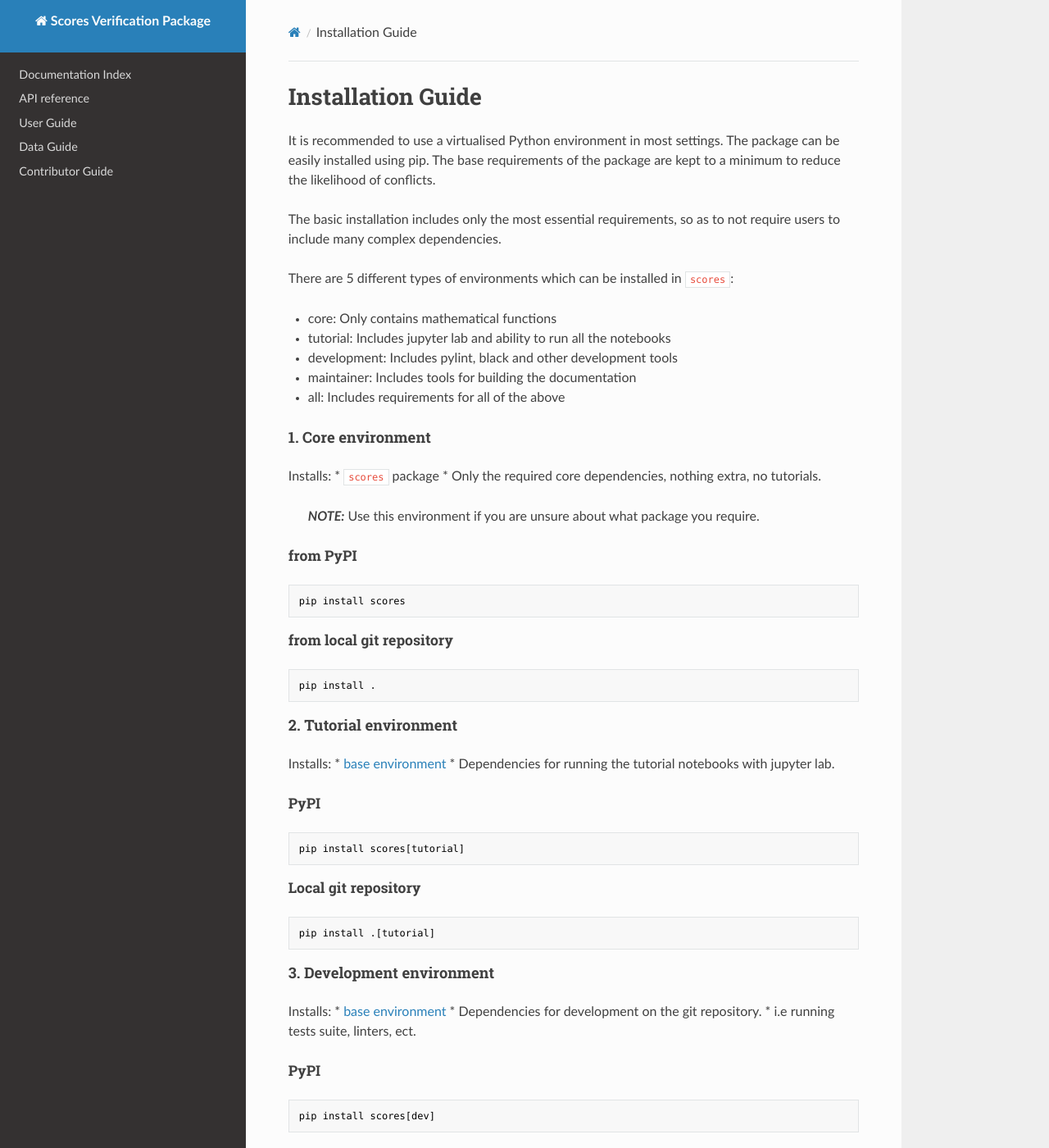
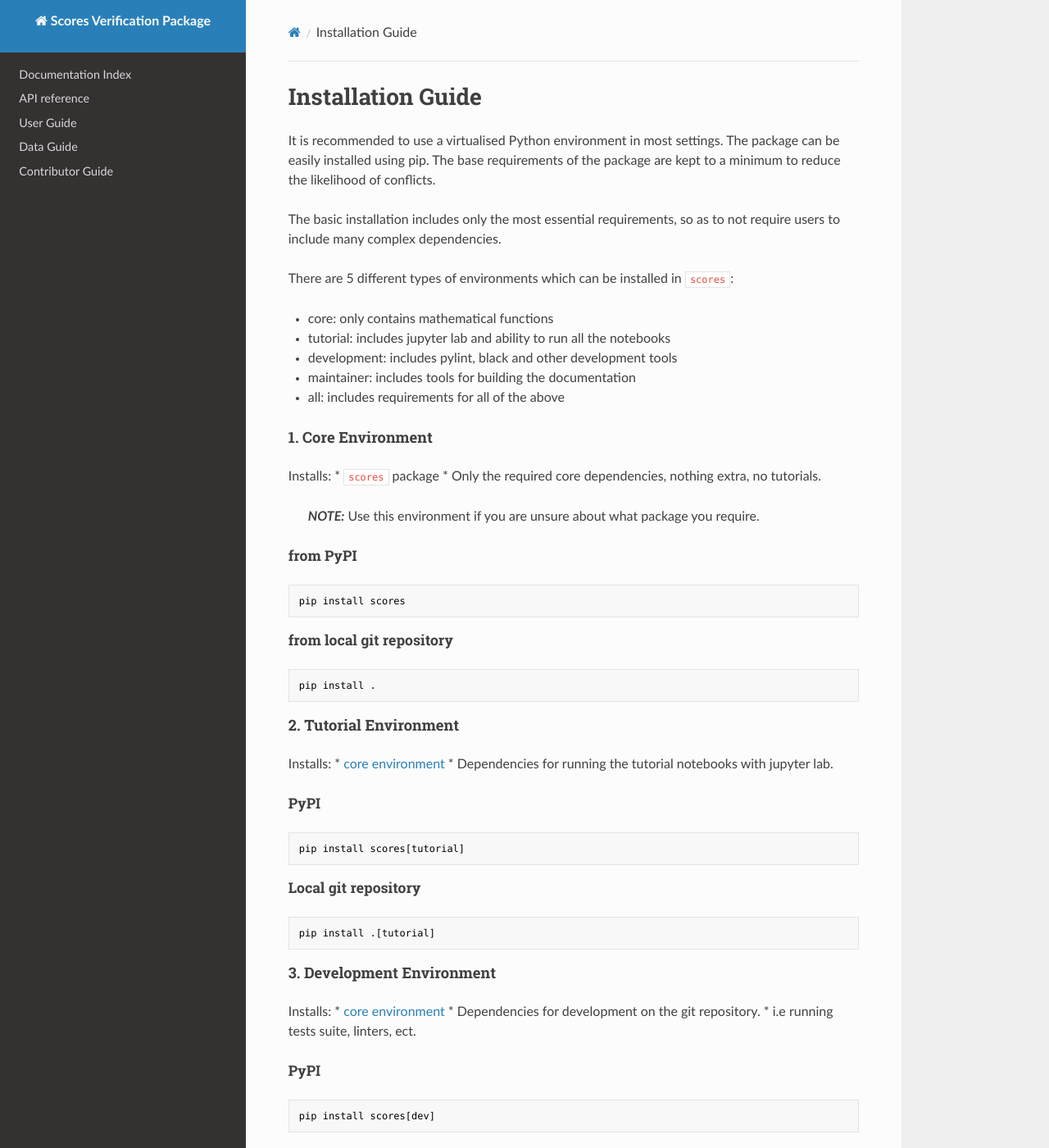
Before and after one commit to nci/scores, an MkDocs documentation site: the page built from docs/installation.md, in a window 1280 px wide and 1400 px high. Shown: the whole window at 82% size. Built offline with MkDocs 1.6.1, drawn with Linux system fonts in a browser that asks for light colours; nearby versions of some CDN libraries; some of the changed text lies outside the part shown.

Commit message:
RTD tweak

````diff
--- a/docs/installation.md
+++ b/docs/installation.md
@@ -6,13 +6,13 @@ The basic installation includes only the most essential requirements, so as to n
 
 There are 5 different types of environments which can be installed in `scores`:
 
-- core: Only contains mathematical functions
-- tutorial: Includes jupyter lab and ability to run all the notebooks
-- development: Includes pylint, black and other development tools
-- maintainer: Includes tools for building the documentation
-- all: Includes requirements for all of the above
+- core: only contains mathematical functions
+- tutorial: includes jupyter lab and ability to run all the notebooks
+- development: includes pylint, black and other development tools
+- maintainer: includes tools for building the documentation
+- all: includes requirements for all of the above
 
-#### 1. Core environment <a name="base-env"></a>
+#### 1. Core Environment <a name="core-env"></a>
 
 Installs:
 * `scores` package
@@ -32,10 +32,10 @@ pip install scores
 pip install .
 ```
 
-#### 2. Tutorial environment <a name="tutorial"></a>
+#### 2. Tutorial Environment <a name="tutorial"></a>
 
 Installs:
-* [base environment](#base-env)
+* [core environment](#core-env)
 * Dependencies for running the tutorial notebooks with jupyter lab.
 
 ##### PyPI
@@ -50,10 +50,10 @@ pip install scores[tutorial]
 pip install .[tutorial]
 ```
 
-#### 3. Development environment <a name="dev"></a>
+#### 3. Development Environment <a name="dev"></a>
 
 Installs:
-* [base environment](#base-env)
+* [core environment](#core-env)
 * Dependencies for development on the git repository.
   * i.e running tests suite, linters, ect.
 
@@ -69,10 +69,10 @@ pip install scores[dev]
 pip install .[dev]
 ```
 
-#### 4. Maintainter environment <a name="maintainer"></a>
+#### 4. Maintainter Environment <a name="maintainer"></a>
 
 Installs:
-* [base environment](#base-env)
+* [core environment](#core-env)
 * Dependencies for building new versions of the `scores` package,
 
 ##### PyPI
@@ -87,11 +87,11 @@ pip install scores[maintainer]
 pip install .[maintainer]
 ```
 
-#### 5. All dependencies <a name="all"></a>
+#### 5. All Dependencies <a name="all"></a>
 
 Installs:
-* [base dependencies](#base-env)
-* [dev dependencies](#dev)
+* [core dependencies](#core-env)
+* [develeopment dependencies](#dev)
 * [tutorial dependencies](#tutorial)
 
 ##### from PyPI
````
